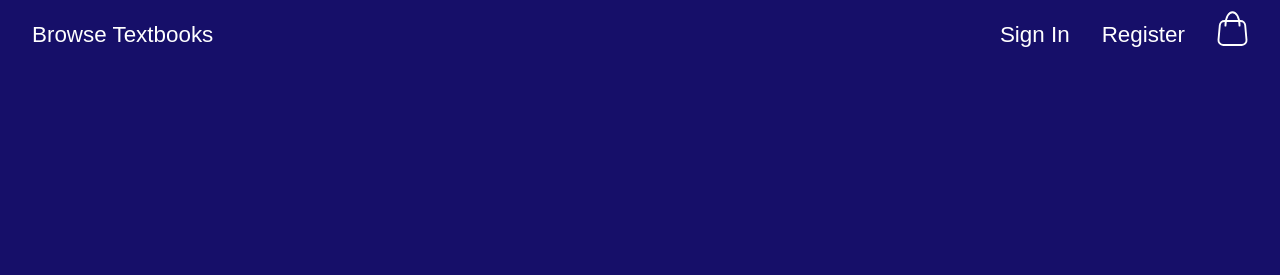
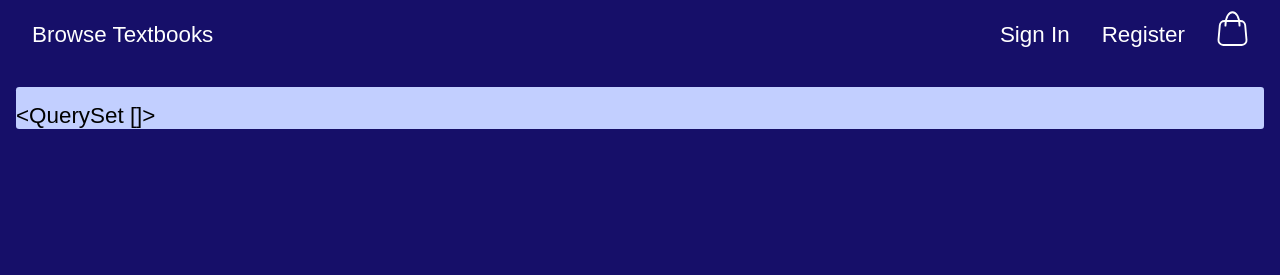
Before and after one commit to szilvia-csernus/book-cycle, a Django app: page /inventory/books/ in a window 1280 px wide. Shown: the part 25-300 px from the top of the page. Run offline with Django 3.2, Linux system fonts and the light colour scheme; data that the repository does not hold is empty; parts of the project's set-up code (start-up, migrations or seed data) failed here and were passed over; some web fonts are replaced.

Commit message:
style book listing

```diff
--- a/inventory/templates/inventory/books.html
+++ b/inventory/templates/inventory/books.html
@@ -7,6 +7,15 @@
 
 {% block content %}
 <main class="books">
-    {{ books }}
+    <div class="books-background">
+        <div class="gallery">
+            {% for book in books %}
+                <article class="bookFrame">
+                    {{ book }}
+                </article>
+            {% endfor %}
+        </div>
+        {{ books }}
+    </div>
 </main>
 {% endblock %}
--- /dev/null
+++ b/static/css/inventory.css
@@ -0,0 +1,47 @@
+.books-background {
+    background-color: rgb(194, 207, 255);
+    border-radius: 0.2rem;
+    margin: 7rem 1rem 2rem;
+}
+
+@media screen and (min-width: 1442px) {
+    .books-background {
+        margin-left: calc(50% - 721px + 2rem);
+        margin-right: calc(50% - 721px + 2rem);
+    }
+}
+
+.gallery {
+    display: grid;
+    grid-template-columns: 100%;
+    grid-template-rows: auto;
+    font-size: 1.1rem;
+    padding: .5rem;
+}
+
+.bookFrame {
+    display: inline-block;
+    margin: .5rem;
+    height: 25rem;
+    background-color: rgb(237, 240, 252);
+    border-radius: .2rem;
+    box-shadow: 2px 2px 5px #160f69;
+    padding: 1rem;
+}
+
+@media screen and (min-width: 640px) {
+	.gallery {
+		grid-template-columns: 50% 50%;
+	}
+}
+
+@media screen and (min-width: 850px) {
+	.gallery {
+		grid-template-columns: 33.33% 33.33% 33.33%;
+	}
+}
+@media screen and (min-width: 1200px) {
+	.gallery {
+		grid-template-columns: 25% 25% 25% 25%;
+	}
+}
```
